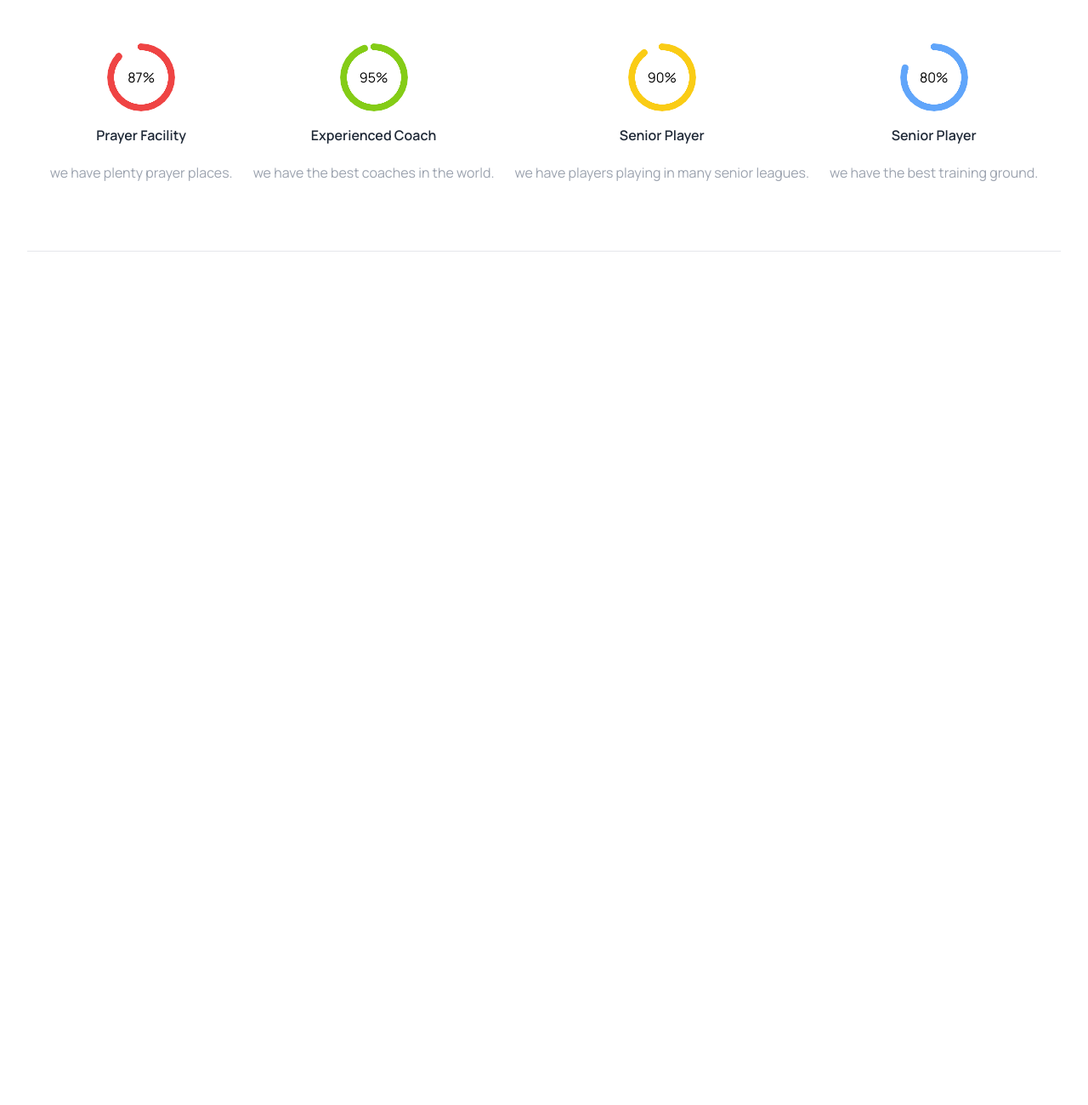
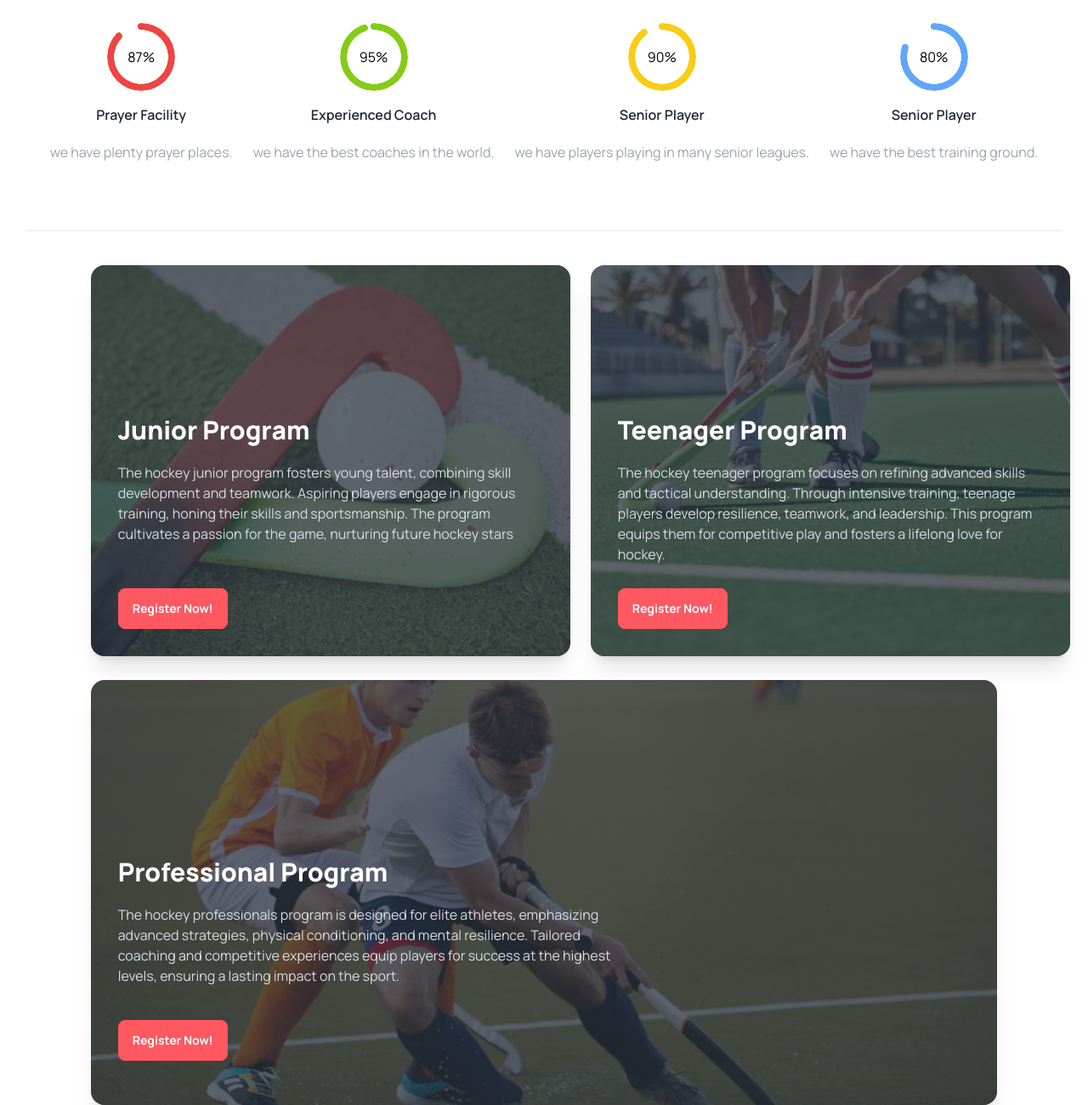
Before and after one commit to 0Karma0/Hockeys-website, a plain HTML site: page index.html in a window 1280 px wide. Shown: the part 1013-2313 px from the top of the page at 85% size. Before the commit the page ends 1309 px from the top, so only its background shows below. Drawn offline with nearby package versions, Linux system fonts and the light colour scheme.

Commit message:
added programs section

```diff
--- a/index.html
+++ b/index.html
@@ -82,7 +82,7 @@
     <div class="card sm:w-[400px] m-4 bg-black text-white lg:-mt-48 lg:ml-[1400px]">
       <div class="card-body">
         <h2 class="card-title font-extrabold">Meet all the heroes from the field</h2>
-        <p class="text-gray-400">If a dog chews shoes whose shoes does he choose?</p>
+        <p class="text-gray-400">Our glourious achivements from all-time.</p>
       </div>
     </div>
     <!--banner end-->
@@ -119,6 +119,42 @@
       <hr class="decoration-dotted w-[95%] m-auto mt-20">
     </section>
     <!--hockey club end-->
+    <!--program section start-->
+    <section class="mt-10">
+      <div class="w-5/6 gap-6 m-auto lg:flex">
+        <div class="card bg-base-50 mb-5 shadow-xl image-full lg:h-[460px]">
+          <figure><img src="Images/2.png"/></figure>
+          <div class="card-body">
+            <h2 class="card-title text-white text-3xl font-extrabold lg:mt-36 mb-3">Junior Program</h2>
+            <p class="lg:w-[500px]">The hockey junior program fosters young talent, combining skill development and teamwork. Aspiring players engage in rigorous training, honing their skills and sportsmanship. The program cultivates a passion for the game, nurturing future hockey stars</p>
+            <div class="card-actions justify-start">
+              <button class="btn btn-error text-white font-bold">Register Now!</button>
+            </div>
+          </div>
+        </div>
+        <div class="card bg-base-50 shadow-xl image-full lg:h-[460px]">
+          <figure><img src="Images/3.png"/></figure>
+          <div class="card-body">
+            <h2 class="card-title text-white text-3xl font-extrabold lg:mt-36 mb-3">Teenager Program</h2>
+            <p class="lg:w-[500px]">The hockey teenager program focuses on refining advanced skills and tactical understanding. Through intensive training, teenage players develop resilience, teamwork, and leadership. This program equips them for competitive play and fosters a lifelong love for hockey.</p>
+            <div class="card-actions justify-start">
+              <button class="btn btn-error text-white font-bold">Register Now!</button>
+            </div>
+          </div>
+        </div>
+      </div>
+      <div class="card w-5/6 m-auto bg-base-50 shadow-xl image-full mt-5 lg:mt-2 lg:h-[500px] ">
+        <figure><img class="w-full" src="Images/4.png"/></figure>
+        <div class="card-body">
+          <h2 class="card-title text-white text-3xl font-extrabold lg:mt-44 mb-3">Professional Program</h2>
+          <p class="lg:w-[600px]">The hockey professionals program is designed for elite athletes, emphasizing advanced strategies, physical conditioning, and mental resilience. Tailored coaching and competitive experiences equip players for success at the highest levels, ensuring a lasting impact on the sport.</p>
+          <div class="card-actions justify-start">
+            <button class="btn btn-error text-white font-bold lg:mb-5">Register Now!</button>
+          </div>
+        </div>
+      </div>
+    </section>
+    <!--program section end-->
   </main>
   <footer>
 
```
